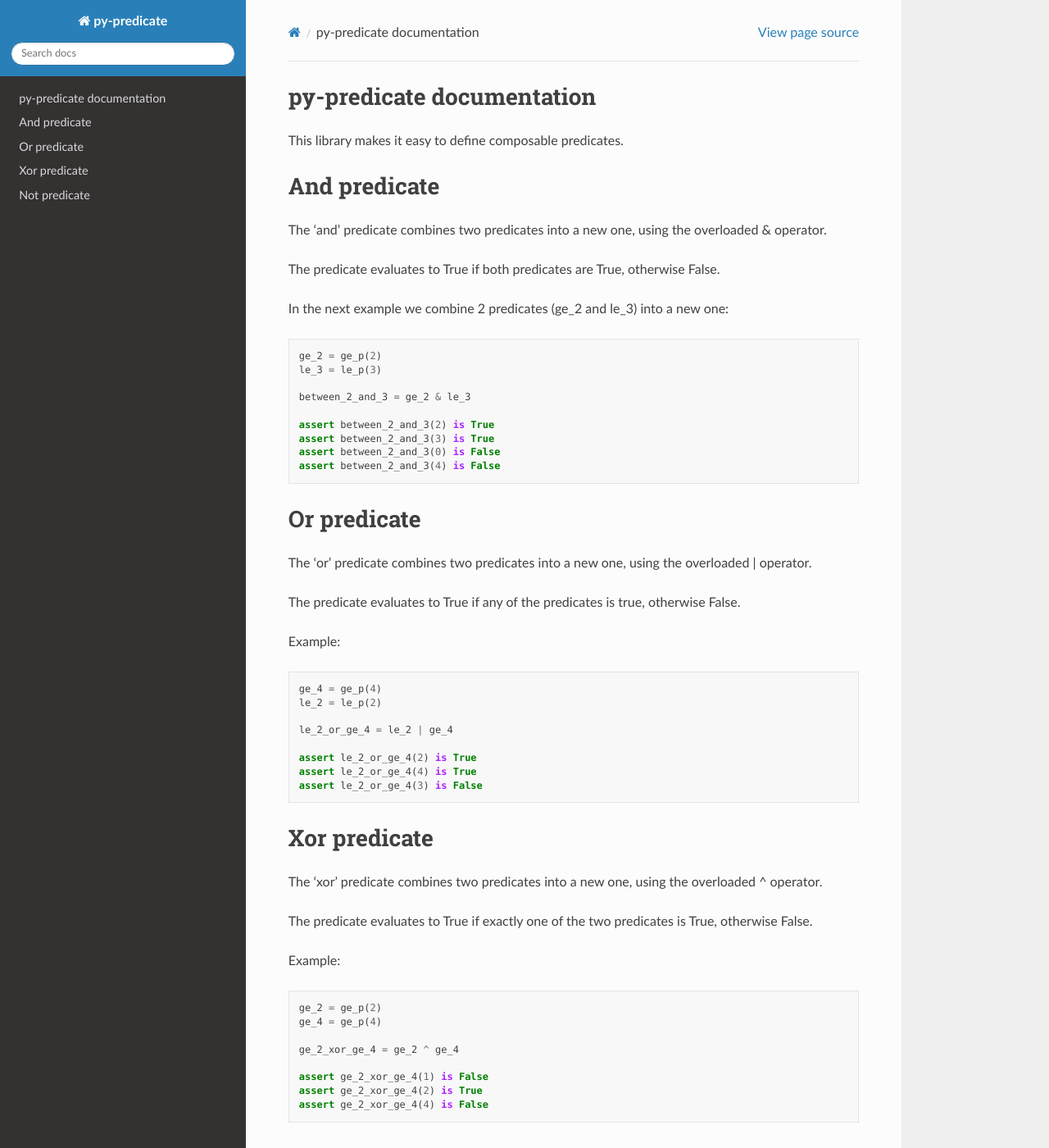
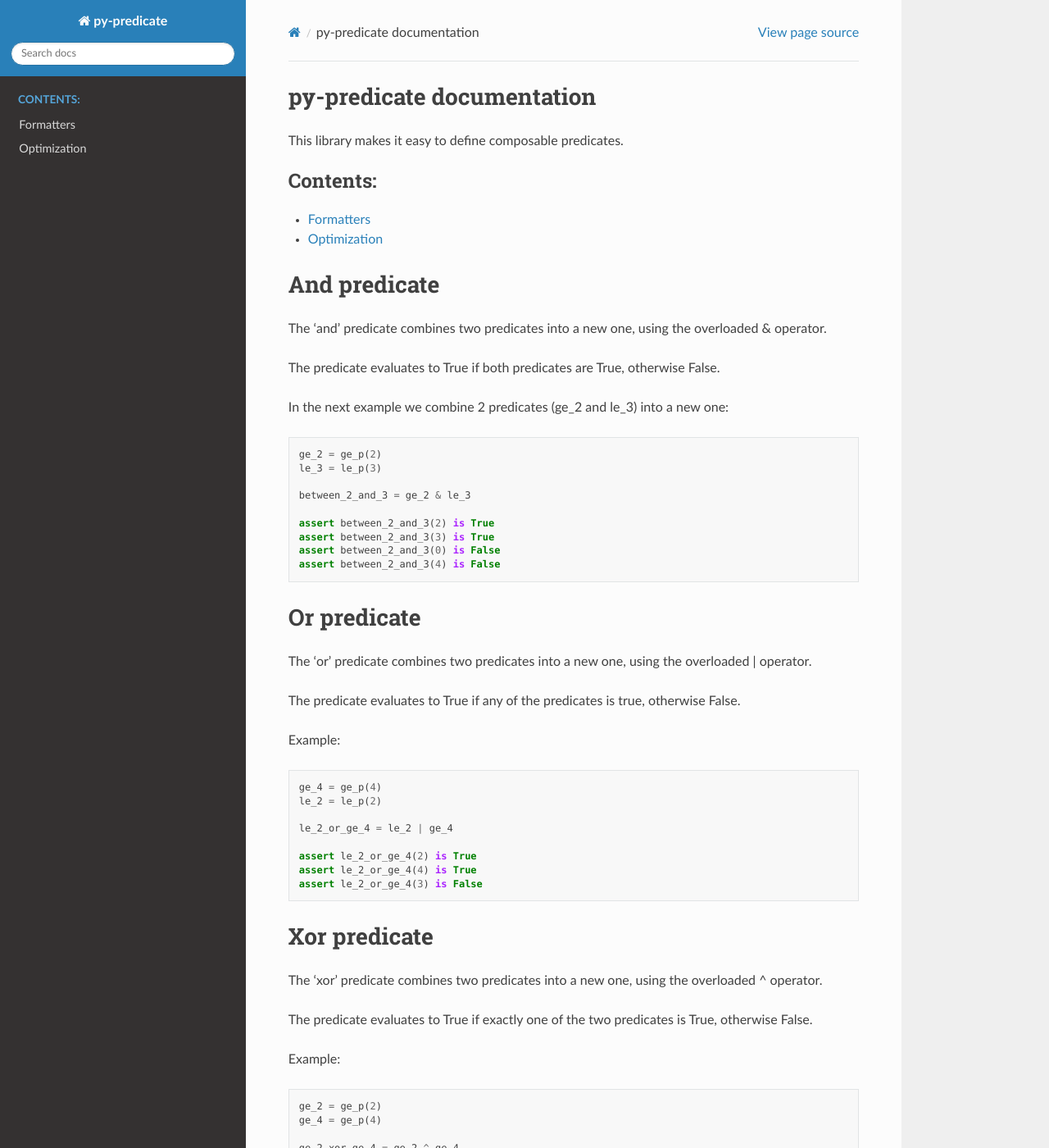
Before and after one commit to mrijk/py-predicate, a Sphinx documentation site: the page built from docs/index.rst, in a window 1280 px wide and 1400 px high. Shown: the whole window at 82% size. Built offline with Sphinx 7.4.7 and the Read the Docs theme 3.1.0, drawn with Linux system fonts in a browser that asks for light colours.

Commit message:
Setup more documentation

```diff
--- a/docs/conf.py
+++ b/docs/conf.py
@@ -14,7 +14,7 @@ release = "0.1"
 # -- General configuration ---------------------------------------------------
 # https://www.sphinx-doc.org/en/master/usage/configuration.html#general-configuration
 
-extensions: list = []
+extensions: list = ["sphinx.ext.graphviz"]
 
 templates_path = ["_templates"]
 exclude_patterns = ["_build", "Thumbs.db", ".DS_Store"]
--- /dev/null
+++ b/docs/formatters.rst
@@ -0,0 +1,4 @@
+Formatters
+==========
+
+Predicates can be formatted either as json or Graphviz dot files.
--- a/docs/index.rst
+++ b/docs/index.rst
@@ -12,6 +12,9 @@ This library makes it easy to define composable predicates.
 .. toctree::
    :maxdepth: 2
    :caption: Contents:
+
+   formatters
+   optimization
 
 And predicate
 =============
```
Also changed, not shown: docs/optimization.rst (added, +23 -0 lines), main.py (+5 -2 lines), 3 other files.
